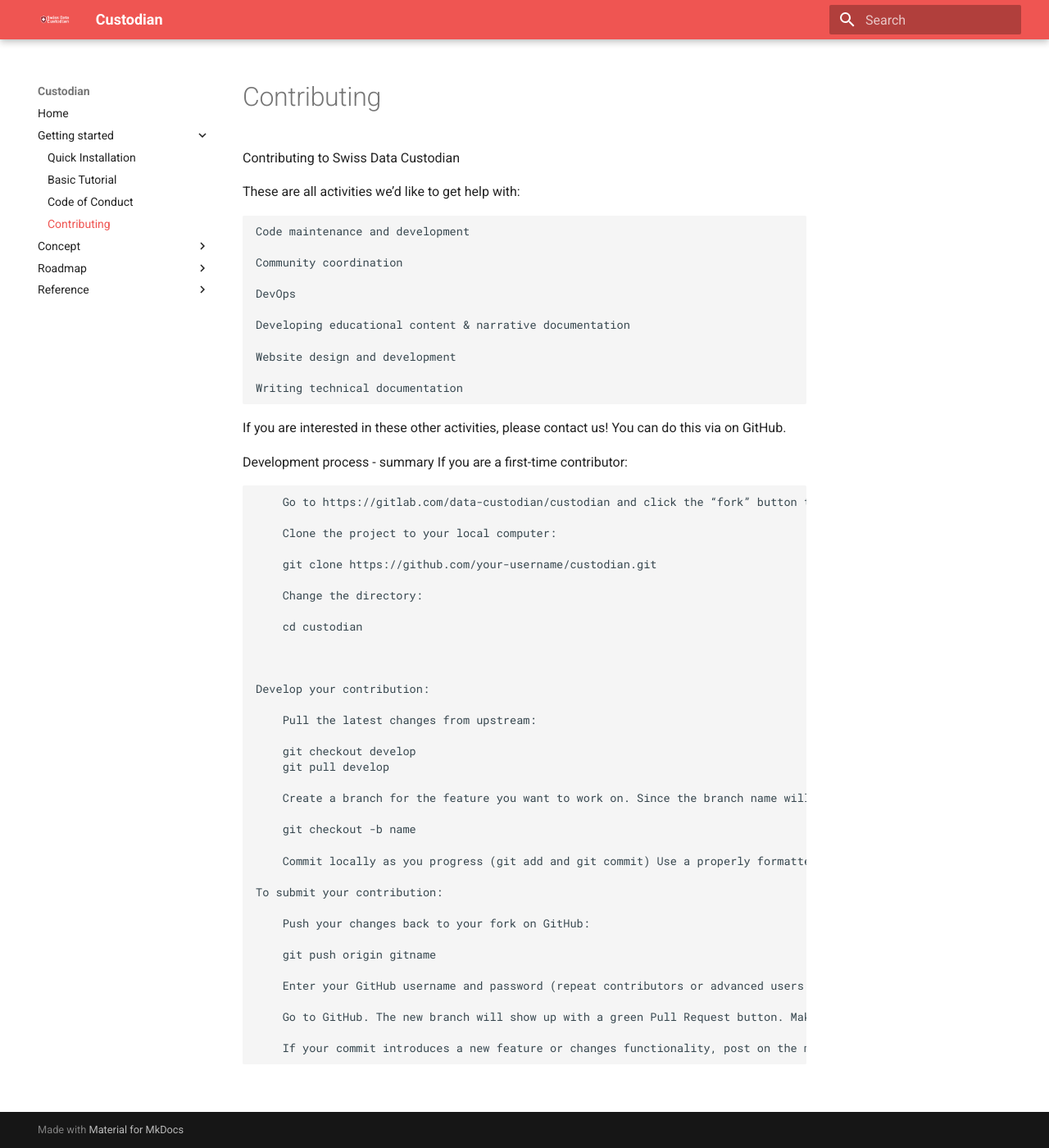
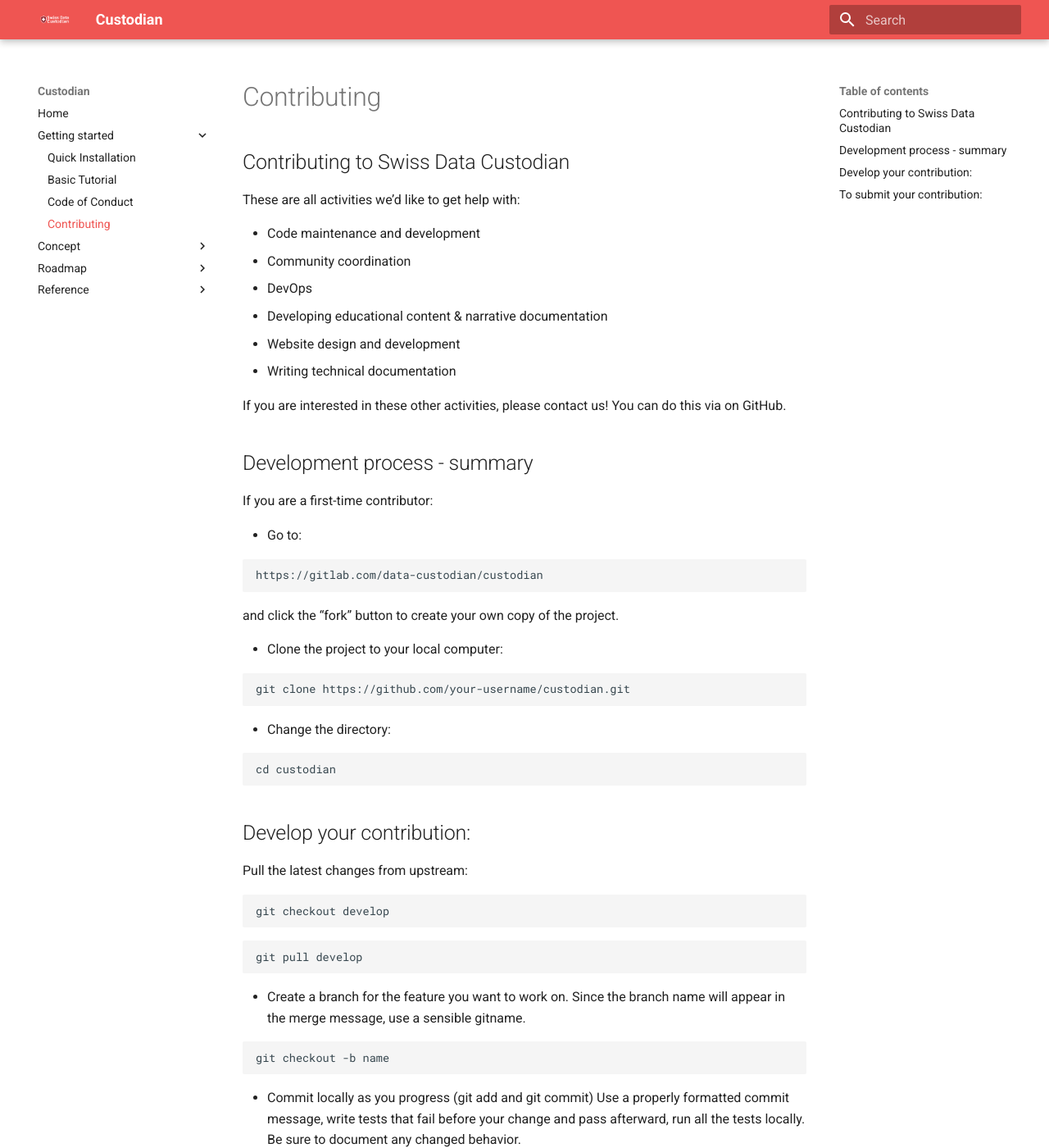
Before and after one commit to sabrinaossey/Custodian-doc, an MkDocs documentation site: the page built from docs/starting/contributing.md, in a window 1280 px wide and 1400 px high. Shown: the whole window at 82% size. Built offline with MkDocs 1.6.1 and Material for MkDocs 9.7.7, drawn with Linux system fonts in a browser that asks for light colours; some of the changed text lies outside the part shown.

Commit message:
update code of conduct and contributing

````diff
--- a/docs/starting/contributing.md
+++ b/docs/starting/contributing.md
@@ -1,57 +1,66 @@
-Contributing to Swiss Data Custodian
+## Contributing to Swiss Data Custodian
 
 These are all activities we’d like to get help with:
 
-    Code maintenance and development
-
-    Community coordination
-
-    DevOps
-
-    Developing educational content & narrative documentation
-
-    Website design and development
-
-    Writing technical documentation
+- Code maintenance and development
+- Community coordination
+- DevOps
+- Developing educational content & narrative documentation
+- Website design and development
+- Writing technical documentation
 
 If you are interested in these other activities, please contact us! You can do this via on GitHub.
 
-Development process - summary
-  If you are a first-time contributor:
+## Development process - summary
 
-        Go to https://gitlab.com/data-custodian/custodian and click the “fork” button to create your own copy of the project.
-
-        Clone the project to your local computer:
-
-        git clone https://github.com/your-username/custodian.git
-
-        Change the directory:
-
-        cd custodian
+If you are a first-time contributor:
 
 
 
-    Develop your contribution:
+- Go to:
 
-        Pull the latest changes from upstream:
+```bat
+https://gitlab.com/data-custodian/custodian
+```
+ and click the “fork” button to create your own copy of the project.
 
-        git checkout develop
-        git pull develop
+- Clone the project to your local computer:
+```bat
+git clone https://github.com/your-username/custodian.git
+```
 
-        Create a branch for the feature you want to work on. Since the branch name will appear in the merge message, use a sensible gitname.
+- Change the directory:
+```bat
+cd custodian
+```
 
-        git checkout -b name
 
-        Commit locally as you progress (git add and git commit) Use a properly formatted commit message, write tests that fail before your change and pass afterward, run all the tests locally. Be sure to document any changed behavior.
+## Develop your contribution:
 
-    To submit your contribution:
+Pull the latest changes from upstream:
 
-        Push your changes back to your fork on GitHub:
+```bat
+git checkout develop
+```
 
-        git push origin gitname
+```bat
+git pull develop
+```
+- Create a branch for the feature you want to work on. Since the branch name will appear in the merge message, use a sensible gitname.
 
-        Enter your GitHub username and password (repeat contributors or advanced users can remove this step by connecting to GitHub with SSH).
+```bat
+git checkout -b name
+```
 
-        Go to GitHub. The new branch will show up with a green Pull Request button. Make sure the title and message are clear, concise, and self- explanatory. Then click the button to submit it.
+- Commit locally as you progress (git add and git commit) Use a properly formatted commit message, write tests that fail before your change and pass afterward, run all the tests locally. Be sure to document any changed behavior.
 
-        If your commit introduces a new feature or changes functionality, post on the mailing list to explain your changes. For bug fixes, documentation updates, etc., this is generally not necessary, though if you do not get any reaction, do feel free to ask for review.
+## To submit your contribution:
+
+Push your changes back to your fork on GitHub:
+
+```bat
+git push origin gitname
+```
+- Enter your GitHub username and password (repeat contributors or advanced users can remove this step by connecting to GitHub with SSH).
+- Go to GitHub. The new branch will show up with a green Pull Request button. Make sure the title and message are clear, concise, and self- explanatory. Then click the button to submit it.
+- If your commit introduces a new feature or changes functionality, post on the mailing list to explain your changes. For bug fixes, documentation updates, etc., this is generally not necessary, though if you do not get any reaction, do feel free to ask for review.
````
Also changed, not shown: docs/starting/codeofconduct.md (+7 -18 lines).
